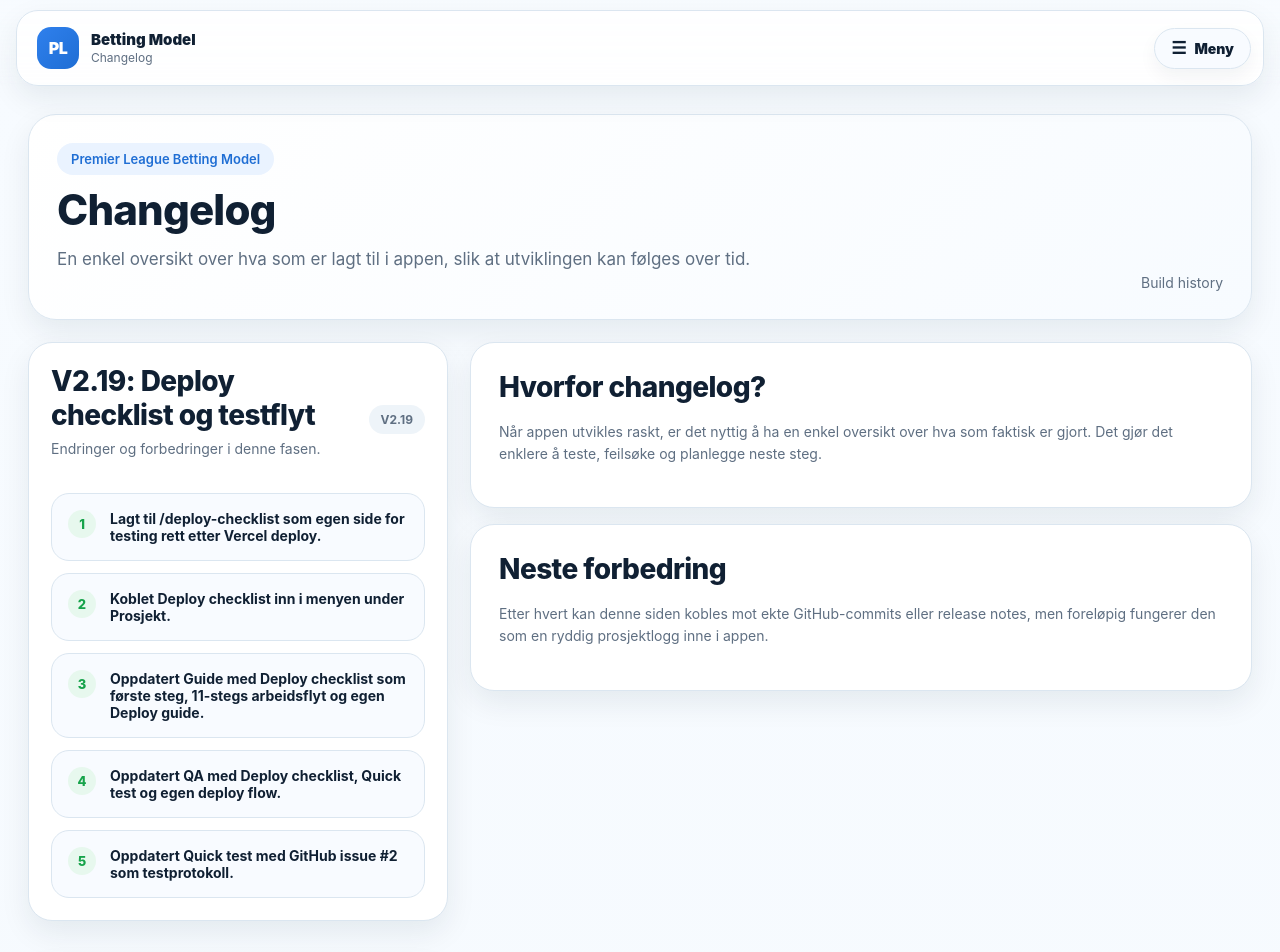
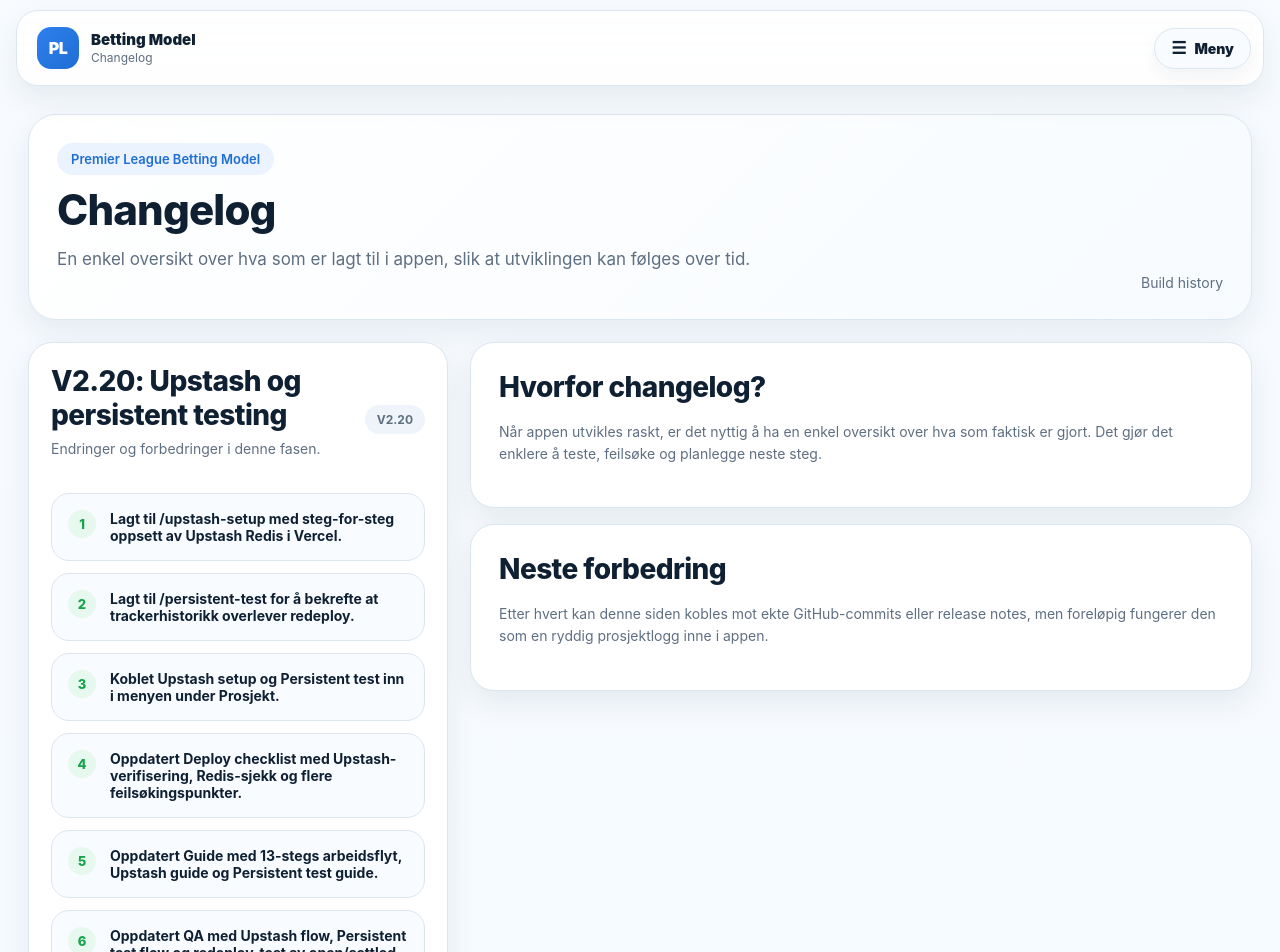
Before and after one commit to hakonnilsen157-commits/PL-betting-model, a Next.js app in the folder pl-vercel-v1/: page /changelog in a window 1280 px wide. Shown: the top 952 px of the page. Built offline with nearby package versions, Linux system fonts and the light colour scheme.

Commit message:
Update changelog with persistent storage testing work

```diff
--- a/pl-vercel-v1/app/changelog/page.tsx
+++ b/pl-vercel-v1/app/changelog/page.tsx
@@ -1,4 +1,16 @@
 const changes = [
+  {
+    version: 'V2.20',
+    title: 'Upstash og persistent testing',
+    items: [
+      'Lagt til /upstash-setup med steg-for-steg oppsett av Upstash Redis i Vercel.',
+      'Lagt til /persistent-test for å bekrefte at trackerhistorikk overlever redeploy.',
+      'Koblet Upstash setup og Persistent test inn i menyen under Prosjekt.',
+      'Oppdatert Deploy checklist med Upstash-verifisering, Redis-sjekk og flere feilsøkingspunkter.',
+      'Oppdatert Guide med 13-stegs arbeidsflyt, Upstash guide og Persistent test guide.',
+      'Oppdatert QA med Upstash flow, Persistent test flow og redeploy-test av open/settled rows.',
+    ],
+  },
   {
     version: 'V2.19',
     title: 'Deploy checklist og testflyt',
```
